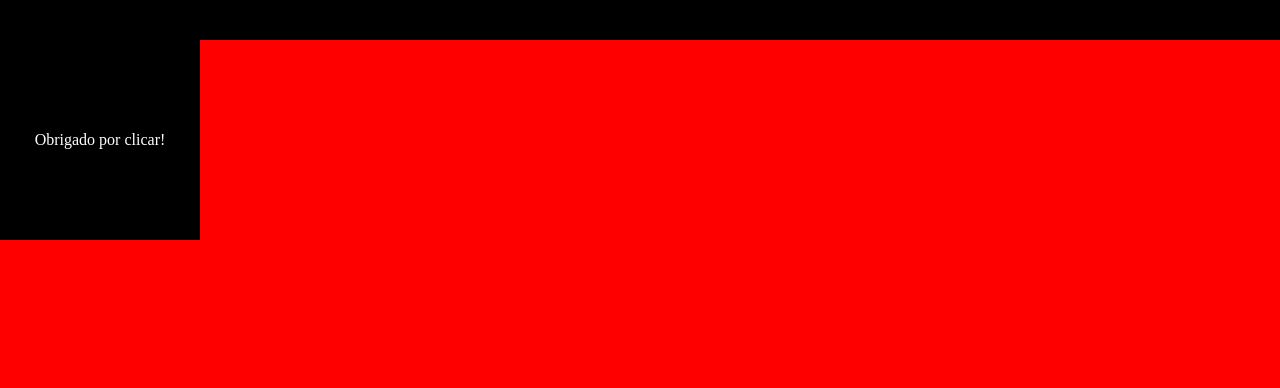
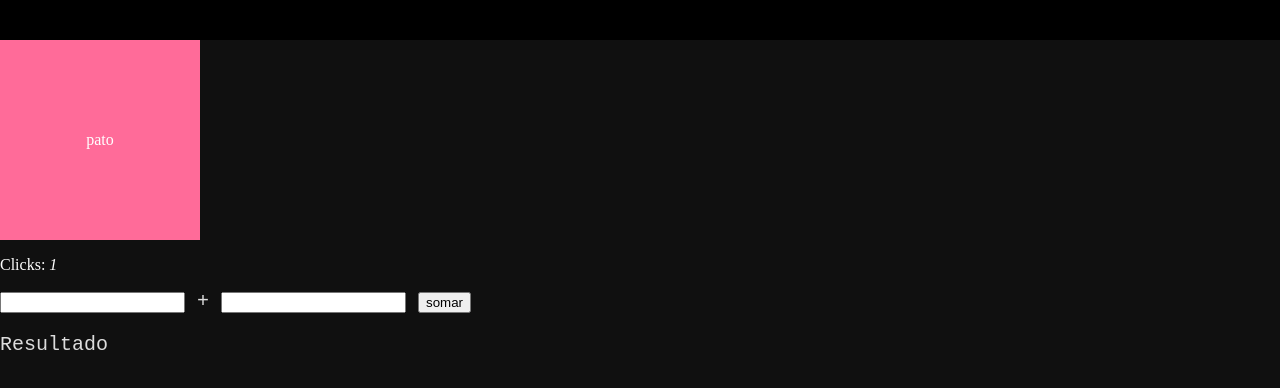
Before and after one commit to SoaresVictor-vso/RatioAuream, a plain HTML site: page index.html in a window 1280 px wide. Both pictures are taken after a click on the element "pato". Shown: the part 70-458 px from the top of the page. Drawn offline with Linux system fonts and the light colour scheme.

Commit message:
Soma
mais uma versão de testes

```diff
--- a/CSS/main.css
+++ b/CSS/main.css
@@ -1,6 +1,6 @@
 body{
     margin: 0;
-    background-color: #ff0000;
+    background-color: #101010;
     width: 100%;
     height: 100%;
 }
@@ -22,3 +22,9 @@ div#div2{
     line-height: 200px;
     text-align:center;
 }
+
+#soma{
+    color: #DDDDDD;
+    font-family: 'Courier New', Courier, monospace;
+    font-size: 20px;
+}
--- a/JS/main.js
+++ b/JS/main.js
@@ -1,9 +1,26 @@
+var val = 0;
 var a = window.document.getElementById('div2')
 a.addEventListener('click', clicar)
+var b = window.document.getElementById('num')
+b.innerText = val
+
+
+var p1, p2, r;
+
 
 
 function clicar()
 {
-    a.innerText = "Obrigado por clicar!"
-    a.style.backgroundColor = '#000000';
+    /*a.innerText = "Obrigado por clicar!"
+    a.style.backgroundColor = '#000000';*/
+    val ++
+    b.innerText = val
 }
+
+function somar()
+{
+    p1 = Number(window.document.getElementById('ent1').value)
+    p2 = Number(window.document.getElementById('ent2').value)
+    r = p1+p2
+    window.document.getElementById('result').innerHTML= `O resultado de ${p1} + ${p2} = <b>${r}</b>.`
+}
--- a/index.html
+++ b/index.html
@@ -18,6 +18,18 @@
     <div id=div2>
         pato
     </div>
+    <div style="color: #ffffff;">
+        <p>Clicks: <em id=num>0</em></p>
+    </div>
+
+    <div id="soma">
+        <input type="number" id="ent1"> + <input type="number" id="ent2"> <input type="button" value="somar" onclick="somar()">
+        <p id=result>
+            Resultado
+        </p>
+    </div>
+
+
     <script type="text/javascript" src="../RatioAuream/JS/main.js"></script>
 </body>
 </html>
```
